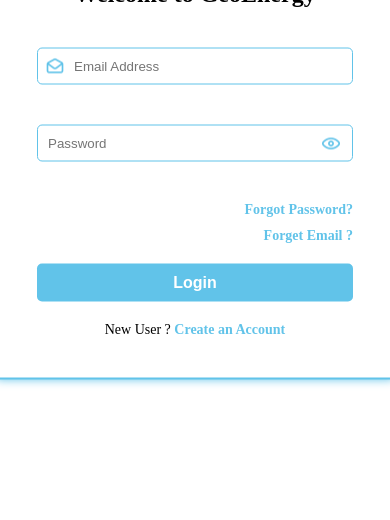
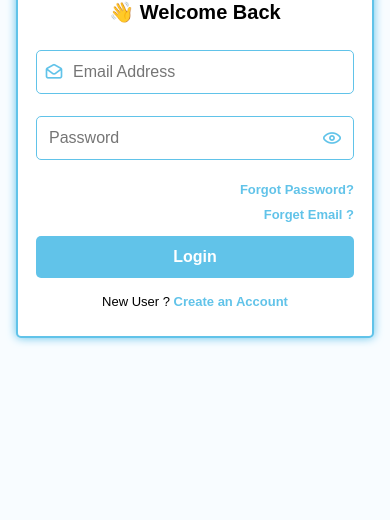
Before and after one commit to AZIAD711/GeoEnergy_Project, a plain HTML site: page frontend/view/index.html in a window 390 px wide. Shown: the part 324-844 px from the top of the page. Drawn offline with Linux system fonts and the light colour scheme.

Commit message:
✍️ EDITED PAGES AS STYLE : SIGN UP & LOGIN

```diff
--- a/frontend/style/create-account.css
+++ b/frontend/style/create-account.css
@@ -135,3 +135,62 @@ a:hover {
     text-decoration: underline;
 }
 }
+/* TABLETS */
+@media (max-width: 768px) {
+    body {
+        padding: 24px;
+    }
+
+    form {
+        max-width: 380px;
+        padding: 32px;
+        gap: 16px;
+    }
+}
+
+/* MOBILE PHONES */
+@media (max-width: 480px) {
+    body {
+        padding: 16px;
+    }
+
+    form {
+        max-width: 100%;
+        padding: 24px 18px;
+        gap: 14px;
+    }
+
+    form h2 {
+        margin-bottom: 12px;
+    }
+
+    form .email-input,
+    form .full-name,
+    form .phone-input,
+    form .password-input {
+        margin-bottom: 8px;
+    }
+
+    form .links {
+        font-size: 13px;
+    }
+
+    form p {
+        font-size: 13px;
+    }
+
+    form button {
+        padding: 12px;
+    }
+}
+
+/* VERY SMALL PHONES */
+@media (max-width: 320px) {
+    body {
+        padding: 10px;
+    }
+
+    form {
+        padding: 20px 12px;
+    }
+}
--- a/frontend/style/index.css
+++ b/frontend/style/index.css
@@ -1,3 +1,4 @@
+
 /* DEFAULT STYLES */
 * {
     padding: 0;
@@ -14,46 +15,55 @@
 
 /* BODY STYLES */
 body {
-    position: absolute;
-    top: 50%;
-    left: 50%;
-    transform: translate(-50%, -50%);
+    min-height: 100vh;
+    display: flex;
+    justify-content: center;
+    align-items: center;
+    padding: 20px;
+    background-color: #f8fcff;
+    font-family: Arial, sans-serif;
 }
 
 /* FORM STYLES */
 form {
     background-color: #fff;
     border: 2px solid #61C3E9;
-    width: 400px;
+    width: 100%;
+    max-width: 400px;
     padding: 40px;
     border-radius: 5px;
     box-shadow: 0 0 10px #61C3E9;
     display: flex;
-    flex-flow: column wrap;
+    flex-direction: column;
     gap: 20px;
-    /* transition-duration: 0.6s;
-    transform: scale(1); */
+
     #logo {
         display: block;
-        margin: 0 auto 2px auto;
+        margin: 0 auto 2px;
+        max-width: 100%;
+        height: auto;
     }
-    h2{
+
+    h2 {
         text-align: center;
         margin-bottom: 20px;
+        font-size: clamp(20px, 4vw, 26px);
     }
-/* INPUTS FILEDS STYLES */
+
+    /* INPUT FIELDS */
     .email-input,
     .password-input {
         position: relative;
         width: 100%;
-    margin-bottom: 20px;
+        margin-bottom: 10px;
 
         input {
             width: 100%;
-        padding: 10px;
+            min-width: 0;
+            padding: 12px;
             border-radius: 5px;
             border: 1px solid #61C3E9;
-        box-sizing: border-box;
+            font-size: 16px;
         }
 
         img {
@@ -63,6 +73,16 @@ form {
             width: 20px;
             height: 20px;
             pointer-events: none;
+        }
+    }
+
+    .email-input {
+        input {
+            padding-left: 36px;
+        }
+
+        img {
+            left: 8px;
         }
     }
 
@@ -77,56 +97,113 @@ form {
         }
     }
 
-.email-input {
-    input {
-        padding-left: 36px;
-    }
-
-    img {
-        left: 8px;
-    }
-}
-/* LINKS STYLES */
+    /* LINKS */
     .links {
         display: flex;
-    flex-flow: column wrap;
+        flex-direction: column;
         align-items: flex-end;
         font-size: 14px;
         gap: 10px;
-    a{
+
+        a {
             color: #61C3E9;
             font-weight: bold;
         }
-    a:hover{
+
+        a:hover {
             text-decoration: underline;
         }
     }
-/* LOGIN BUTTON STYLES */
+
+    /* LOGIN BUTTON */
     button {
         background-color: #61C3E9;
         color: #fff;
-    padding: 10px;
+        padding: 12px;
         border: none;
         border-radius: 5px;
         cursor: pointer;
         font-size: 16px;
         font-weight: bold;
-    transition-duration: 0.6s;
+        transition: background-color 0.3s ease;
         width: 100%;
     }
+
     button:hover {
         background-color: #70a0d7;
     }
-/* CREATE ACCOUNT LINK STYLES */
+
+    /* CREATE ACCOUNT */
     p {
         font-size: 14px;
         text-align: center;
+        line-height: 1.6;
     }
+
     a {
         color: #61C3E9;
         font-weight: bold;
     }
+
     a:hover {
         text-decoration: underline;
     }
 }
+
+/* TABLETS */
+@media (max-width: 768px) {
+    body {
+        padding: 24px;
+    }
+
+    form {
+        max-width: 380px;
+        padding: 32px;
+        gap: 16px;
+    }
+}
+
+/* MOBILE PHONES */
+@media (max-width: 480px) {
+    body {
+        padding: 16px;
+    }
+
+    form {
+        max-width: 100%;
+        padding: 24px 18px;
+        gap: 14px;
+    }
+
+    form h2 {
+        margin-bottom: 12px;
+    }
+
+    form .email-input,
+    form .password-input {
+        margin-bottom: 8px;
+    }
+
+    form .links {
+        font-size: 13px;
+    }
+
+    form p {
+        font-size: 13px;
+    }
+
+    form button {
+        padding: 12px;
+    }
+}
+
+/* VERY SMALL PHONES */
+@media (max-width: 320px) {
+    body {
+        padding: 10px;
+    }
+
+    form {
+        padding: 20px 12px;
+    }
+}
--- a/frontend/view/index.html
+++ b/frontend/view/index.html
@@ -15,7 +15,7 @@
         <!-- LOGO SECTION -->
        <img src="../assets/images/logo.png" alt="GeoEnergy Logo" loading="lazy" height="100px" width="100px" id="logo">
        <!-- HEAD OF FORM -->
-        <h2>Welcome to GeoEnergy</h2>
+        <h2>👋 Welcome Back</h2>
         <!-- INPUT FIELDS -->
          <!-- EMAIL INPUT -->
          <section class="email-input">
```
Lines whose indentation alone changed are shown as unchanged.
